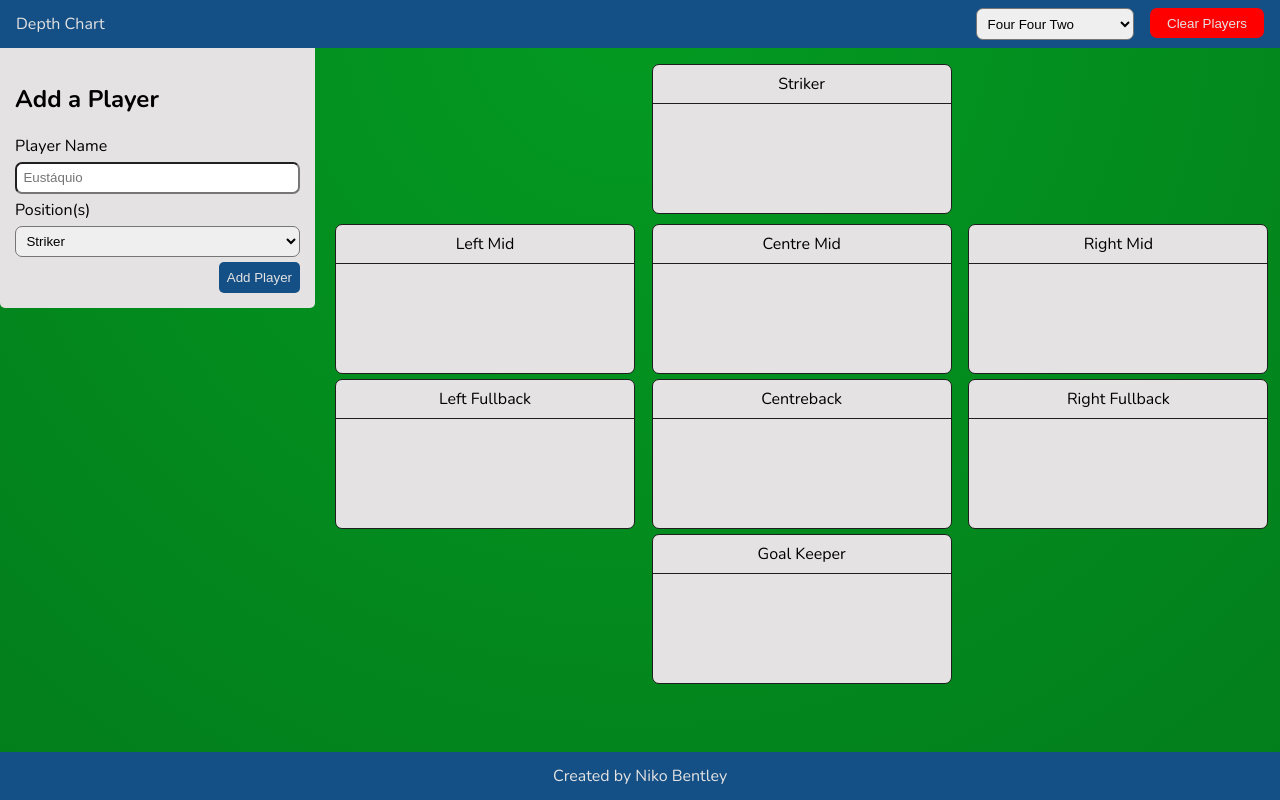
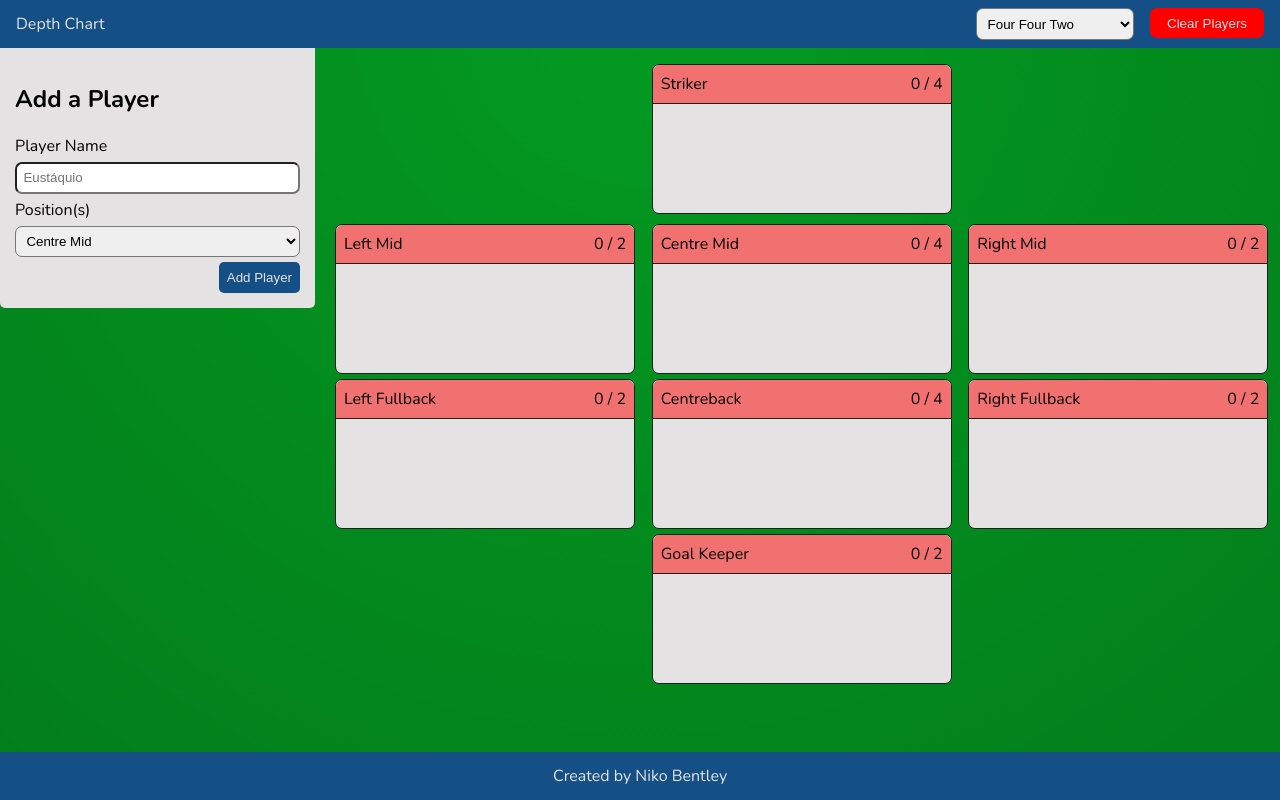
Before and after one commit to MapleThunder/depth-chart-sv, a SvelteKit app: page / in a window 1280 px wide. Built offline with nearby package versions, Linux system fonts and the light colour scheme.

Commit message:
Implemented position box header colours & sorted position list in form

```diff
--- a/src/lib/positions.ts
+++ b/src/lib/positions.ts
@@ -26,12 +26,12 @@ export enum Position {
 
 export type PositionData = { position: Position; amount: number };
 
-export function getPositionUILabel(position_code: string): string | null {
+export function getPositionUILabel(position_code: string): string {
 	const position_key = Object.entries(Position).find(([key, val]) => val === position_code)?.[0];
 	if (position_key === undefined) {
 		// TODO: Throw Error ?
 		console.error(`No position found for code: ${position_code}`);
-		return null;
+		return "";
 	}
 	return getPositionUILabelFromKey(position_key);
 }
--- a/src/routes/PlayerEntryForm.svelte
+++ b/src/routes/PlayerEntryForm.svelte
@@ -4,16 +4,18 @@
 	import { addPlayer } from "$lib/stores/player_store";
 
 	$: positions = getPositionsForFormation($formation);
-	$: position_options = positions.map((pos) => ({
-		label: getPositionUILabel(pos.position),
-		value: pos.position,
-	}));
+	$: position_options = positions
+		.map((pos) => ({
+			label: getPositionUILabel(pos.position),
+			value: pos.position,
+		}))
+		.sort((a, b) => (a.label > b.label ? 1 : b.label > a.label ? -1 : 0));
 
 	let player_name = "";
 	let player_position: Position;
 	let player_name_input: HTMLInputElement;
 
-	function handleAddPlayer(event: { currentTarget: EventTarget & HTMLFormElement }) {
+	function handleAddPlayer() {
 		const new_player = { name: player_name, positions: [player_position] };
 
 		player_name = "";
--- a/src/routes/PositionBox.svelte
+++ b/src/routes/PositionBox.svelte
@@ -1,12 +1,22 @@
 <script lang="ts">
 	import ReorderableList from "./ReorderablePlayerList.svelte";
 	import { getPositionUILabel, type PositionData } from "$lib/positions";
-	import { players } from "$lib/stores/player_store";
+	import { players, type PlayerRecord } from "$lib/stores/player_store";
 
 	export let positionData: PositionData;
 	$: filtered_players = $players.filter((player) =>
 		player.positions.includes(positionData.position),
 	);
+
+	function getHeaderBackgroundStyle(list: PlayerRecord[]): string {
+		if (list.length >= positionData.amount * 2) {
+			return "var(--depth-good)";
+		} else if (list.length >= 1) {
+			return "var(--depth-okay)";
+		} else {
+			return "var(--depth-bad)";
+		}
+	}
 
 	function mapPositionToGridArea(position: string): string {
 		switch (position) {
@@ -26,9 +36,13 @@
 	class="position-box-wrapper"
 	style="grid-area: {mapPositionToGridArea(positionData?.position)}"
 >
-	<div class="position-header">
-		{getPositionUILabel(positionData?.position)}
-		<!-- TODO: Background colour should change based on position and depth preference -->
+	<div class="position-header" style:background-color={getHeaderBackgroundStyle(filtered_players)}>
+		<div class="header-content">
+			<span>{getPositionUILabel(positionData?.position)}</span>
+			<div>
+				{filtered_players.length} / {positionData.amount * 2}
+			</div>
+		</div>
 	</div>
 	<div class="player-list">
 		<ReorderableList list={filtered_players} />
@@ -46,10 +60,14 @@
 
 	.position-header {
 		padding: 0.5rem;
+		border-bottom: var(--border);
+		border-radius: var(--border-radius) var(--border-radius) 0 0;
+	}
+
+	.header-content {
 		display: flex;
-		justify-content: center;
+		justify-content: space-between;
 		align-items: center;
-		border-bottom: var(--border);
 	}
 
 	.player-list {
--- a/src/styles.css
+++ b/src/styles.css
@@ -12,22 +12,28 @@ body {
 }
 
 html {
-	/* Variables */
-	--column: 80rem;
-	--side: 1rem;
+	/* Colours */
 	--blue: hsl(208, 74%, 30%);
 	--black: hsl(0, 2%, 12%);
 	--white: hsl(0, 2%, 89%);
 	--red: hsl(0, 100%, 50%);
 	--red-dark: hsl(0, 100%, 40%);
 	--paper: hsl(0, 2%, 89%);
-	--yellow: hsl(54, 87%, 62%) --accent: var(--yellow);
+	--yellow: hsl(54, 87%, 62%);
+
+	/* Uses */
+	--accent: var(--yellow);
 	--primary: var(--blue);
 	--drag-highlight: hsl(54, 87%, 62%, 0.4);
 	--text-light: var(--white);
 	--text-dark: var(--black);
 	--error: var(--red);
+	--depth-bad: hsl(0, 100%, 50%, 0.5);
+	--depth-okay: hsl(54, 87%, 62%, 0.5);
+	--depth-good: hsl(120, 100%, 25%, 0.5);
 
+	--column: 80rem;
+	--side: 1rem;
 	--border: 1px solid var(--black);
 	--debug-border: 1px dashed red;
 	--border-radius: 7px;
```
